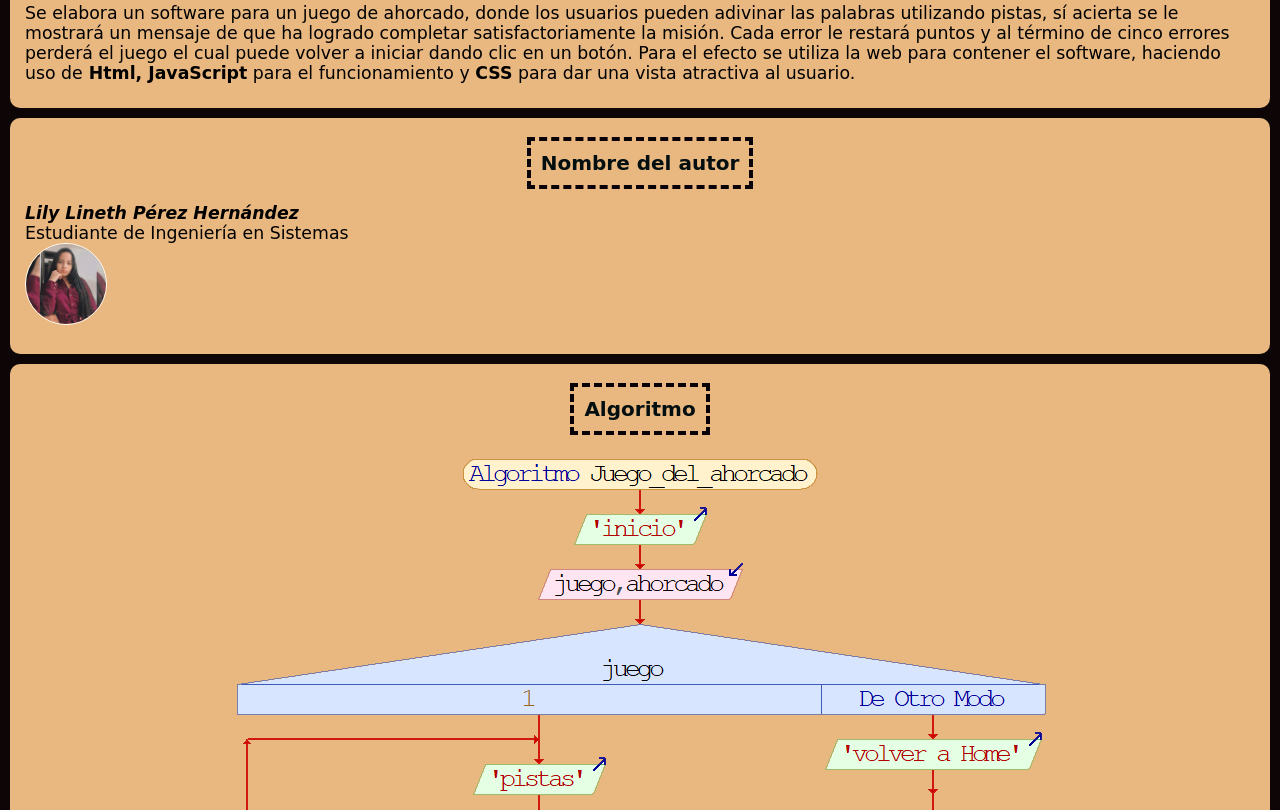
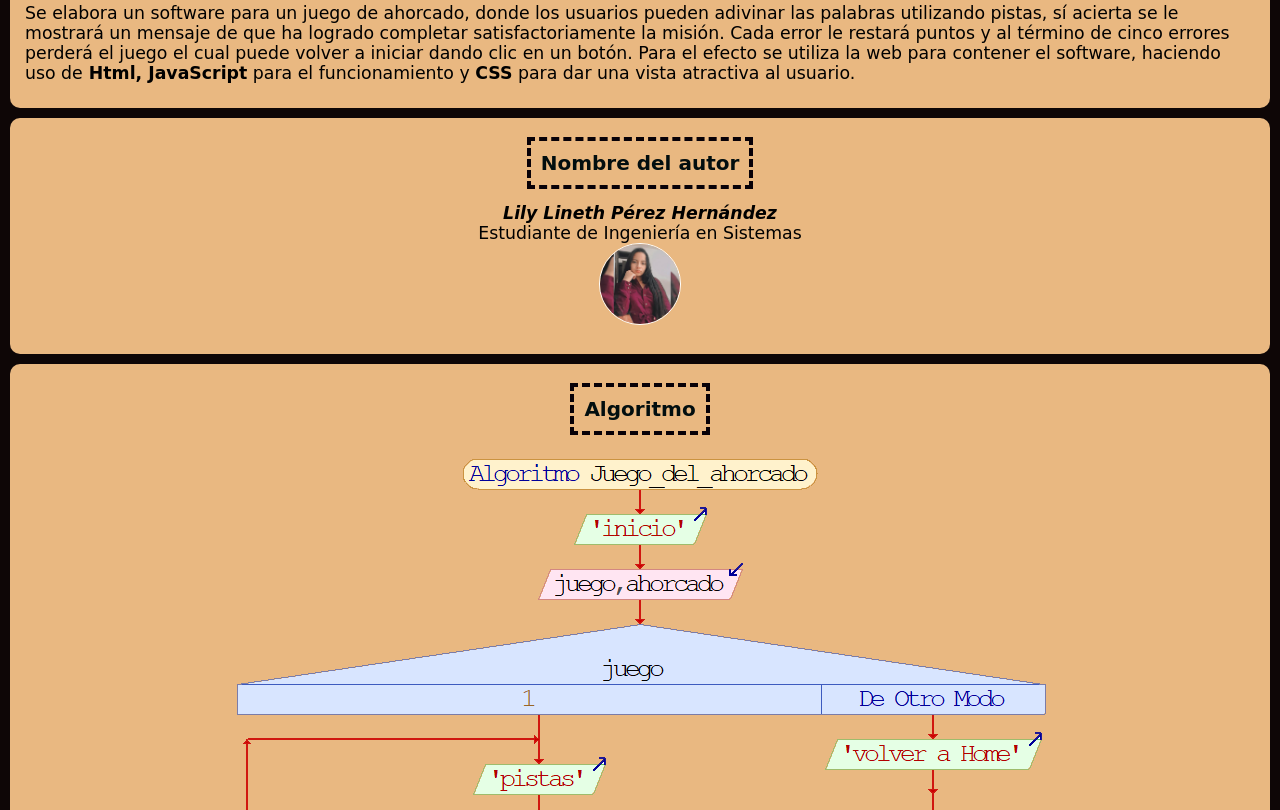
Before and after one commit to DonaldGonz02/Proj-Team, a plain HTML site: page lilper/docext/documentacion.html in a window 1280 px wide. Shown: the part 1984-2794 px from the top of the page. Drawn offline with Linux system fonts and the light colour scheme.

Commit message:
se ha modificado la seccion de autor del codigo

```diff
--- a/lilper/docext/documentacion.html
+++ b/lilper/docext/documentacion.html
@@ -44,12 +44,12 @@
     </div>
     <div class ="section">
         <h1><span>Nombre del autor</span></h1>
-        <p>
-             <strong><i>Lily Lineth Pérez Hernández</i> </strong>
-             <br> Estudiante de Ingeniería en Sistemas
-        </p>
+      <center><p>
+        <strong><i>Lily Lineth Pérez Hernández</i> </strong>
+        <br> Estudiante de Ingeniería en Sistemas
+   </p>
 
-        <img alt="" class="img-circl"  src="lily.png" >
+   <img alt="" class="img-circl"  src="lily.png" ></center>
         <p class="quote"></p>
 
     </div>
--- a/lilper/docext/estil.css
+++ b/lilper/docext/estil.css
@@ -50,7 +50,7 @@ P span{
 
 
 .section {
-    background-color: rgb(233, 184, 129);
+    background-color:  rgb(233, 184, 129);
     padding: 15px;
     margin-bottom: 10px;
     border-radius: 10px;
@@ -65,7 +65,7 @@ P span{
 }
 #header {
     background-image: url("https://i.pinimg.com/564x/65/65/e0/6565e02383dcd3a15a3a963e49f001b7.jpg");
-    background-size: contain;
+    background-size: auto;
 
 }
 #header img {
```
